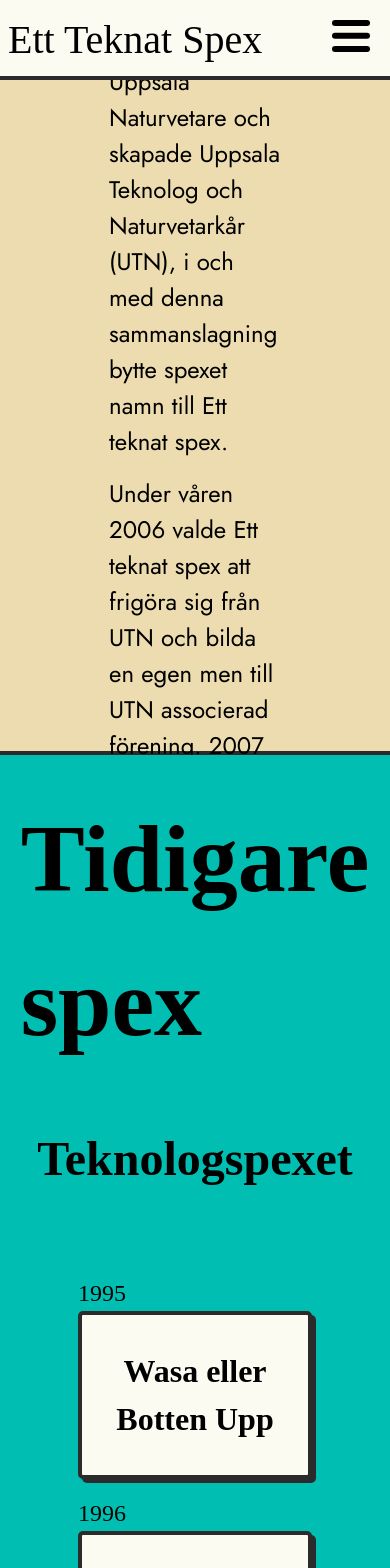
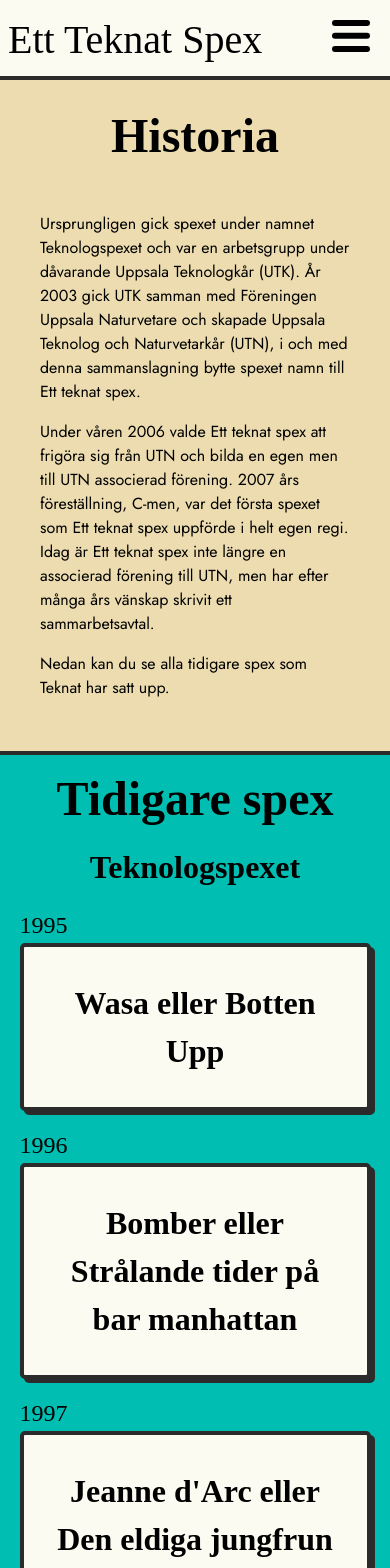
Before and after one commit to oljeoraklet/teknat-npm-version, a SvelteKit app: page /tidigare-spex in a window 390 px wide. Shown: the top 1568 px of the page. Built offline with nearby package versions, Linux system fonts and the light colour scheme; a web font is replaced by a local one.

Commit message:
fixed certain mobile views

```diff
--- a/src/components/cards/ScriptWriterCard.svelte
+++ b/src/components/cards/ScriptWriterCard.svelte
@@ -15,6 +15,7 @@
 		flex-direction: column;
 		justify-content: space-evenly;
 		width: max-content;
+		max-width: 90%;
 		padding: 1rem var(--standard-padding);
 		background-color: var(--background-color-white);
 		border: var(--standard-border);
--- a/src/components/cards/SpexCard.svelte
+++ b/src/components/cards/SpexCard.svelte
@@ -32,8 +32,6 @@
 				<p>Det finns tyvärr ingen video för detta spex</p>
 			{:else}
 				<iframe
-					width="760"
-					height="515"
 					src={spexYoutube}
 					title={spexName}
 					frameborder="0"
@@ -84,4 +82,19 @@
 		top: 0;
 		right: 0;
 	}
+	iframe {
+		aspect-ratio: 16 / 9;
+		width: 100%;
+	}
+
+	@media (max-width: 768px) {
+		.modal {
+			width: 90vw;
+			height: 80vh;
+			justify-content: space-evenly;
+		}
+		.spex-info {
+			width: 90vw;
+		}
+	}
 </style>
--- a/src/routes/tidigare-spex/+page.svelte
+++ b/src/routes/tidigare-spex/+page.svelte
@@ -45,10 +45,9 @@
 <style>
 	section {
 		width: 100vw;
-		/* height: 80vh; */
 		display: flex;
 		flex-direction: column;
-		gap: 3rem;
+		gap: 2rem;
 		border-bottom: var(--standard-border);
 		justify-content: center;
 		align-items: center;
@@ -88,6 +87,28 @@
 		justify-content: center;
 		align-items: center;
 		padding: var(--standard-padding);
-		width: 60%;
+		width: 70%;
+	}
+	@media (max-width: 768px) {
+		section {
+			font-size: 2rem;
+			padding: 0.5rem;
+			gap: 0.5rem;
+		}
+		.spex-container {
+			width: 100%;
+			padding: 0.5rem;
+		}
+		h3 {
+			font-size: 2rem;
+		}
+		p {
+			font-size: 1rem;
+		}
+		article {
+			width: 100%;
+			padding: 0;
+			gap: 0.5rem;
+		}
 	}
 </style>
```
